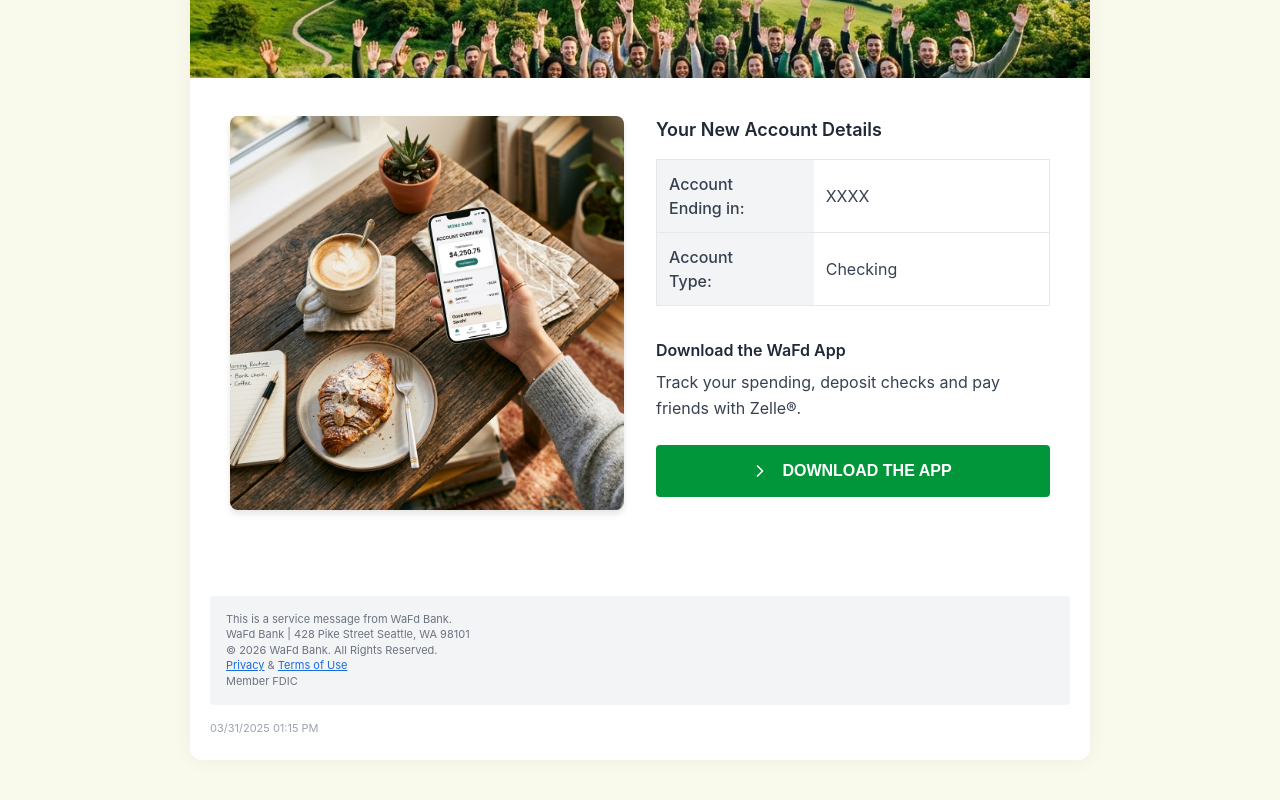
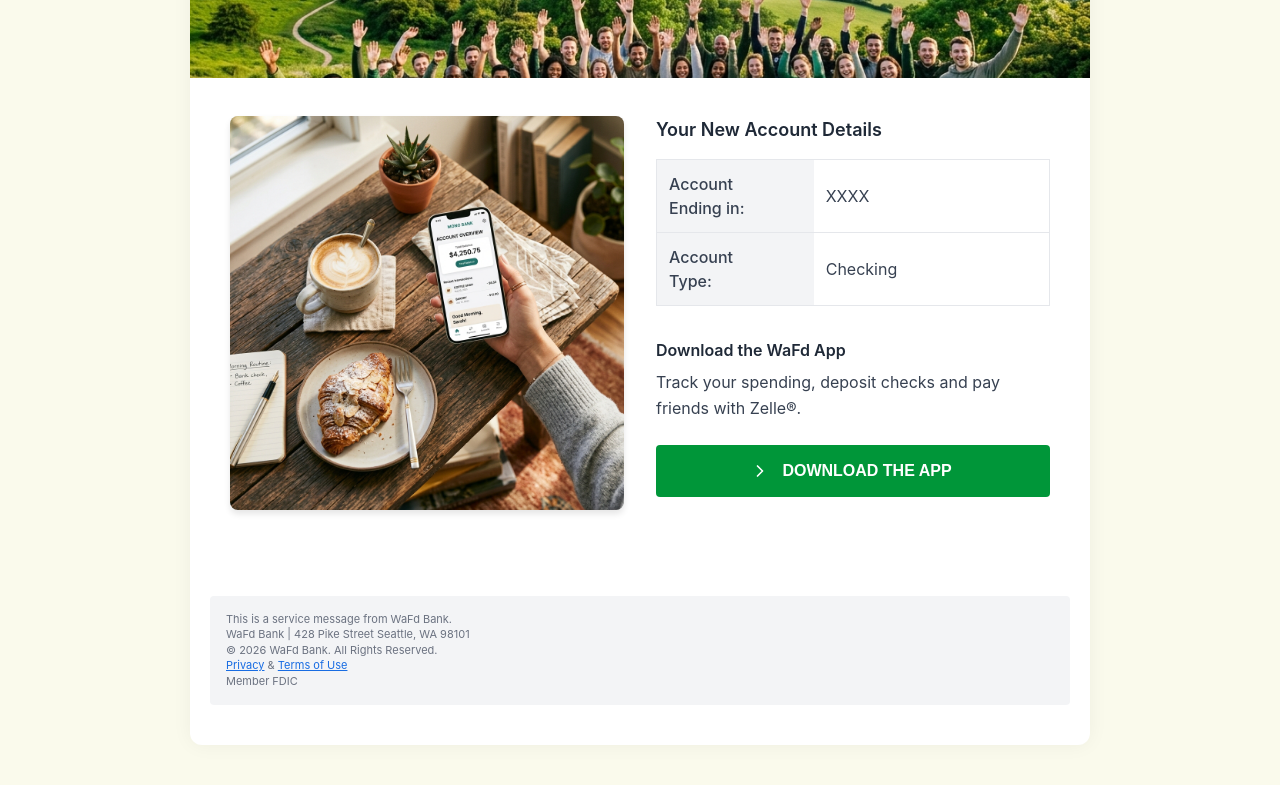
Before and after one commit to RobWafd/cx-webform, a React (Vite) app: page / in a window 1280 px wide. Shown: the part 313-1113 px from the top of the page. Built offline with nearby package versions, Linux system fonts and the light colour scheme.

Commit message:
Removed timestamp from footer

```diff
--- a/src/components/Footer.jsx
+++ b/src/components/Footer.jsx
@@ -33,11 +33,6 @@ export default function Footer() {
         </p>
         <p>Member FDIC</p>
       </div>
-
-      <div style={{ color: '#9ca3af', fontSize: '11px' }}>
-        {/* We can use the current dynamic date or a static one from the source: 03/31/2025 01:15 PM */}
-        03/31/2025 01:15 PM
-      </div>
     </footer>
   );
 }
```
